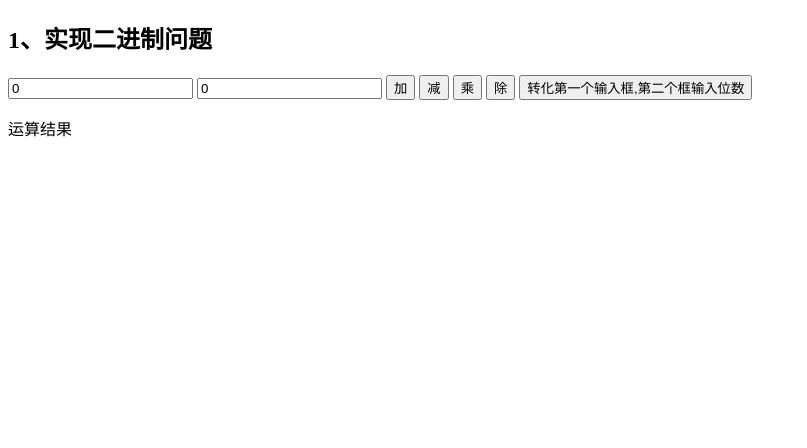
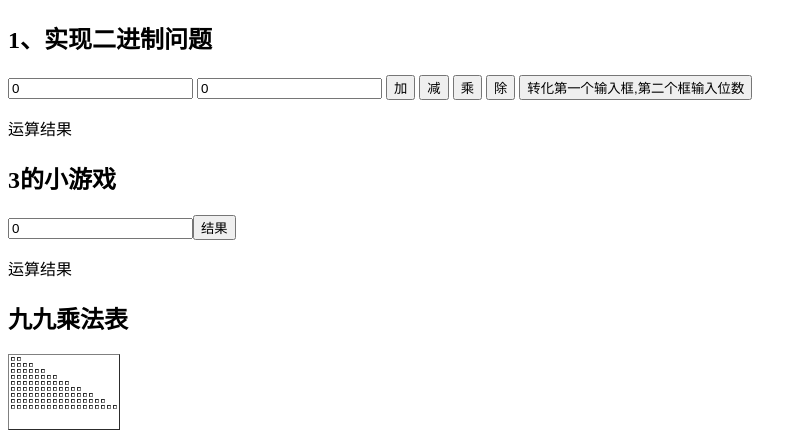
Before and after one commit to yrytiannuo/2018-baidu, a plain HTML site: page 零基础学院/17-18day/index.html in a window 1280 px wide. Shown: the whole page, without its empty margins (0-807 px from the left). Drawn offline with nearby package versions, Linux system fonts and the light colour scheme.

Commit message:
三的游戏完成

```diff
--- a/零基础学院/17-18day/index.html
+++ b/零基础学院/17-18day/index.html
@@ -14,6 +14,13 @@
     <button id="divide-btn">除</button>
     <button id="change-btn">转化第一个输入框,第二个框输入位数</button>
     <p id="result">运算结果</p>
+    <h2>3的小游戏</h2>
+    <input class="second_game_number" type="number" value="0" placeholder="第一个数字"><button id="second_btn">结果</button>
+    <p class="second_game_result">运算结果</p>
+    <h2>九九乘法表</h2>
+    <table id="table" border="1">
+    </table>
+    <script src="http://lib.sinaapp.com/js/jquery/1.9.1/jquery-1.9.1.min.js"></script>
     <script>
         //二进制 start
         var add = document.getElementById('add-btn');
@@ -93,7 +100,39 @@
             document.getElementById('result').innerHTML = change_number;
         }
         //二进制 end
-        //
+        //3的小游戏
+        var second_result = [];
+        var second_btn = document.getElementById('second_btn');
+        second_btn.onclick = function(){
+            var j=0;
+            var second_game_number = document.getElementsByClassName('second_game_number')[0].value;
+            if(parseInt(second_game_number)>=1){
+                for(var i=1;i<=parseInt(second_game_number);i++){
+                    if(i%3==0||String(i).indexOf("3")!=-1){
+                        second_result[j++] = "SPA";
+                     }else{
+                        second_result[j++] = i;
+                    }
+                }
+            }else{
+                second_result = "输入有误！";
+            }
+            document.getElementsByClassName('second_game_result')[0].innerHTML = second_result;
+        }
+        //九九乘法表
+        var $ele_tr = '<tr><tr>';
+        var $ele_td = '<td><td>';
+        for(var i=0;i<9;i++){
+            $('#table').append($ele_tr);
+            for(var j=0;j<=i;j++){
+                var k = i+1;
+                var m = j+1;
+                $('tr:nth-child('+ k +')').append($ele_td);
+                var string = k+"*"+m+"="+k*m;
+                $('td:nth-child('+ m +')').innerHTML = string;
+                console.log(string);
+            }
+        }
     </script>
 </body>
 </html>
```
